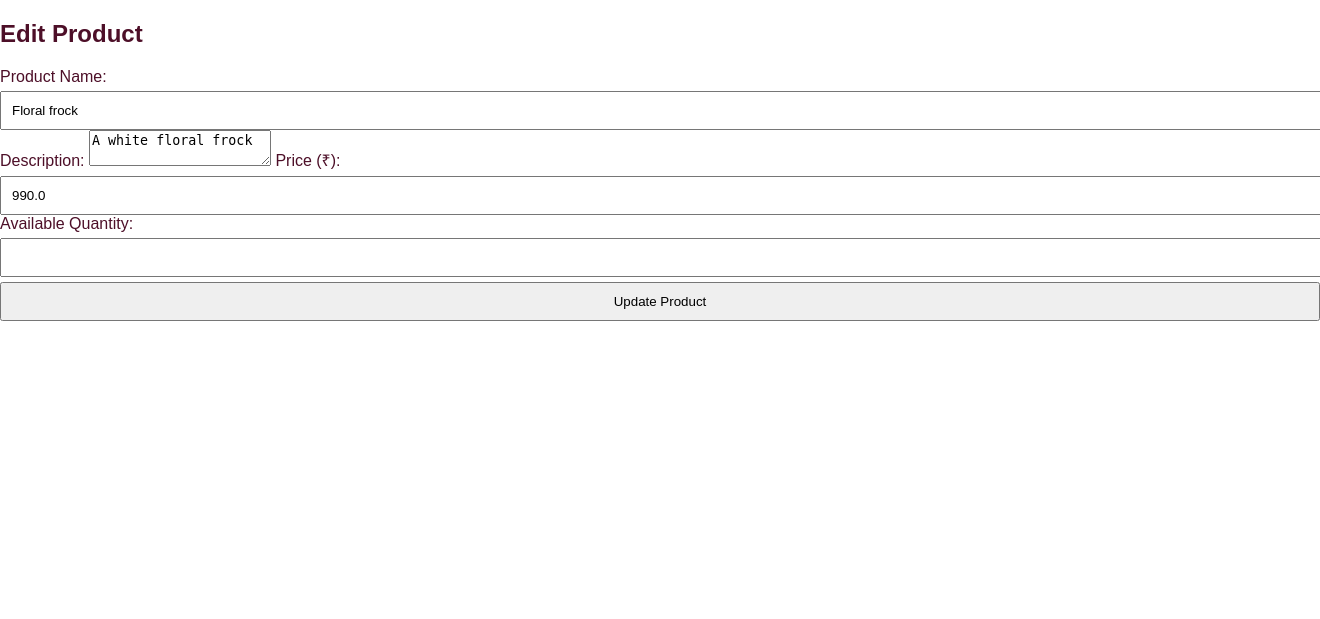
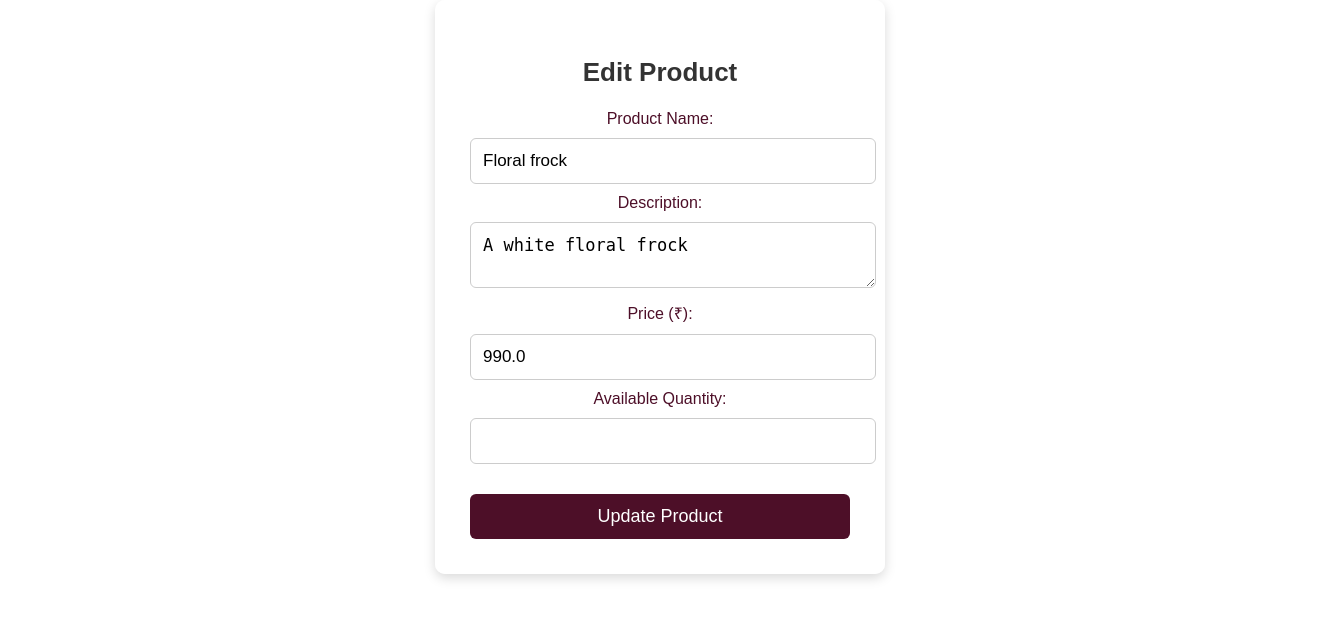
Before and after one commit to agnusjose/CraftConnect, a Flask app: page /edit_product/1 in a window 1320 px wide; the page is wider, and only the part inside the window is pictured. Shown: the part 77-696 px from the top of that part. Run offline with Flask 3, Linux system fonts and the light colour scheme; a user stored in the database is signed in; data comes from the database, SQL or seed files in the repository.

Commit message:
Update edit_product.html

```diff
--- a/templates/edit_product.html
+++ b/templates/edit_product.html
@@ -16,7 +16,7 @@
     </ul>
 </nav>
 
-<section class="edit-product-container">
+<section class="form-container">
     <h2>Edit Product</h2>
     <form action="{{ url_for('edit_product', product_id=product['id']) }}" method="POST">
         <label for="name">Product Name:</label>
@@ -31,7 +31,7 @@
         <label for="quantity">Available Quantity:</label>
         <input type="number" id="quantity" name="quantity" value="{{ product['quantity'] }}" required>
 
-        <button type="submit" class="btn">Update Product</button>
+        <button type="submit" class="button">Update Product</button>
     </form>
 </section>
 
```
